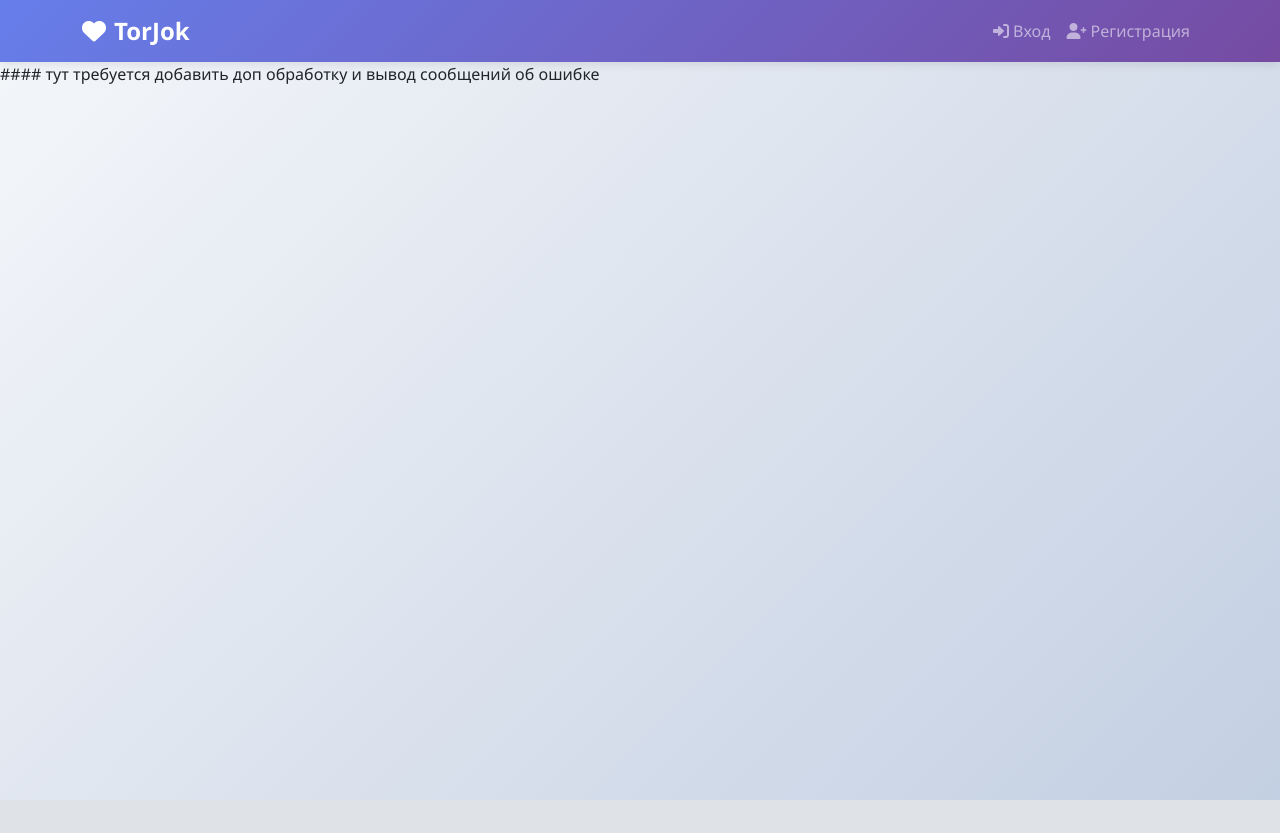
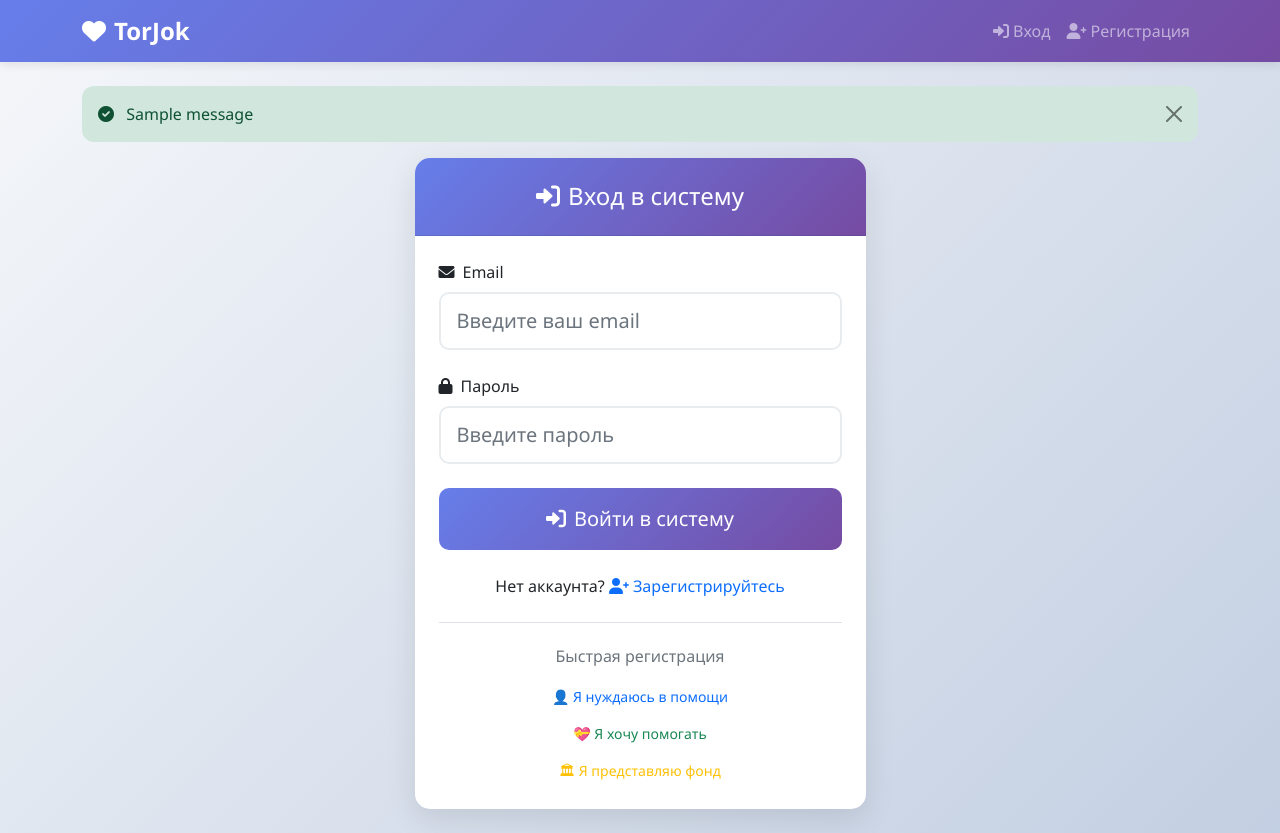
Before and after one commit to sospx/python_trj, a Flask app: page /login in a window 1280 px wide. Before the commit the page ends 800 px from the top, so only its background shows below. Run offline with Flask 3, Linux system fonts and the light colour scheme; one stand-in notice (Sample message) is shown.

Commit message:
добавлены ссылки и блок для отображение шаблоны

```diff
--- a/templates/base.html
+++ b/templates/base.html
@@ -171,7 +171,22 @@
     </div>
 </nav>
 
-#### тут требуется добавить доп обработку и вывод сообщений об ошибке
+<div class="container mt-4">
+    {% with messages = get_flashed_messages(with_categories=true) %}
+    {% if messages %}
+    {% for category, message in messages %}
+    <div class="alert alert-{{ 'danger' if category == 'error' else 'success' }} alert-dismissible fade show"
+         role="alert">
+        <i class="fas fa-{{ 'exclamation-triangle' if category == 'error' else 'check-circle' }} me-2"></i>
+        {{ message }}
+        <button type="button" class="btn-close" data-bs-dismiss="alert"></button>
+    </div>
+    {% endfor %}
+    {% endif %}
+    {% endwith %}
+
+    {% block content %}{% endblock %}
+</div>
 
 <script src="https://cdn.jsdelivr.net/npm/bootstrap@5.1.3/dist/js/bootstrap.bundle.min.js"></script>
 <script>
--- a/templates/home.html
+++ b/templates/home.html
@@ -95,10 +95,10 @@
                 <i class="fas fa-heart me-2"></i>TorJok
             </a>
             <div class="navbar-nav ms-auto">
-                <a class="nav-link" href="#">
+                <a class="nav-link" href="{{ url_for('auth.login') }}">
                     <i class="fas fa-sign-in-alt me-1"></i>Вход
                 </a>
-                <a class="nav-link" href="#">
+                <a class="nav-link" href="{{ url_for('auth.register') }}">
                     <i class="fas fa-user-plus me-1"></i>Регистрация
                 </a>
             </div>
```
